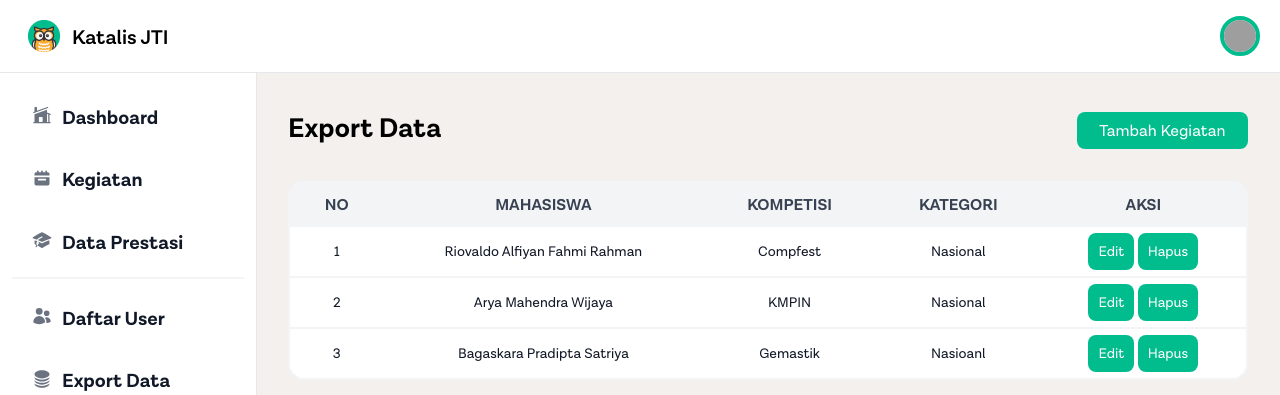
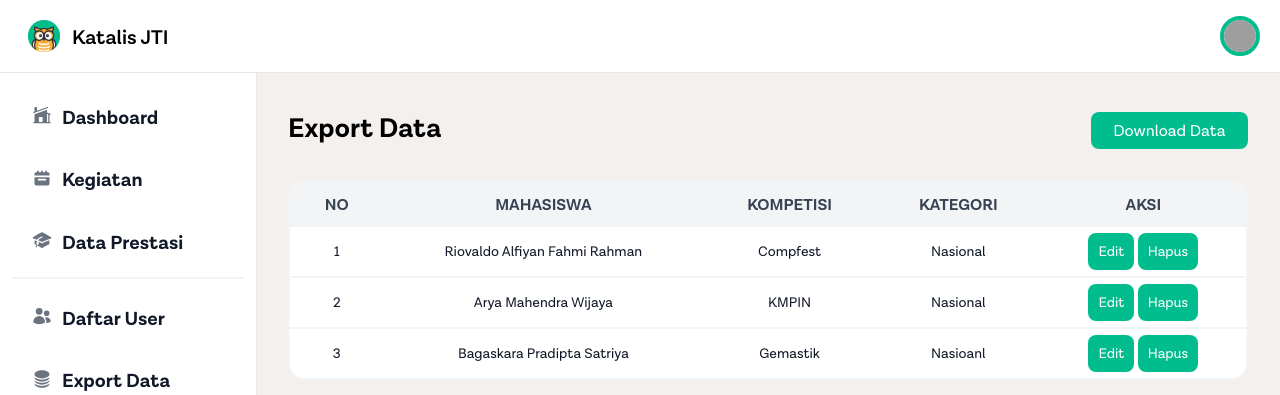
Before and after one commit to ckckckcz/Katalis-JTI, a PHP site: page /katalis/exportData in a window 1280 px wide. Shown: the top 395 px of the page. Run offline with PHP 8.4, Linux system fonts and the light colour scheme; some libraries are stand-ins or nearby versions; grey boxes are pictures that could not be loaded.

Commit message:
just update

```diff
--- a/client/views/Admin/User/Export.php
+++ b/client/views/Admin/User/Export.php
@@ -5,7 +5,7 @@
             <p>Export Data</p>
             <div class="actions">
                 <button type="button" class="button-primary font-bold"
-                    onclick="window.location.href='/katalis/tambahKegiatan.php'">Tambah Kegiatan </button>
+                    onclick="window.location.href='/katalis/tambahKegiatan.php'">Download Data</button>
             </div>
         </div>
         <div class="table-prestasi-container">
--- a/client/views/Admin/User/Mahasiswa.php
+++ b/client/views/Admin/User/Mahasiswa.php
@@ -3,10 +3,10 @@
     <div class="admin-container">
         <div class="kegiatan-title font-bold">
             <p>Data Mahasiswa</p>
-            <div class="actions">
+            <!-- <div class="actions">
                 <button type="button" class="button-primary font-bold"
                     onclick="window.location.href='/katalis/tambahKegiatan.php'">Tambah Kegiatan </button>
-            </div>
+            </div> -->
         </div>
         <div class="table-prestasi-container">
             <table class="table-prestasi-table">
--- a/public/layout.php
+++ b/public/layout.php
@@ -43,7 +43,7 @@
 <body>
     <?php
     // Menampilkan Navbar jika bukan halaman Login, Daftar, atau Admin
-    if ($currentFile !== 'Login.php' && $currentFile !== 'Register.php' && $currentFile !== 'Admin.php' && $currentFile != 'Kegiatan.php' && $currentFile != 'Export.php' && $currentFile != 'Mahasiswa.php') {
+    if ($currentFile !== 'Login.php' && $currentFile !== 'Register.php' && $currentFile !== 'Admin.php' && $currentFile != 'Kegiatan.php' && $currentFile != 'Export.php' && $currentFile != 'Mahasiswa.php' && $currentFile != 'Prestasi.php') {
         include('./client/components/Navbar.php');
     }
     ?>
@@ -59,7 +59,7 @@
 
     <?php
     // Menampilkan Footer jika bukan halaman Login, Register, atau Admin
-    if ($currentFile !== 'Login.php' && $currentFile !== 'Register.php' && $currentFile !== 'Admin.php' && $currentFile != 'Kegiatan.php' && $currentFile != 'Export.php' && $currentFile != 'Mahasiswa.php') {
+    if ($currentFile !== 'Login.php' && $currentFile !== 'Register.php' && $currentFile !== 'Admin.php' && $currentFile != 'Kegiatan.php' && $currentFile != 'Export.php' && $currentFile != 'Mahasiswa.php' && $currentFile != 'Prestasi.php') {
         include('./client/components/Footer.php');
     }
     ?>
```
